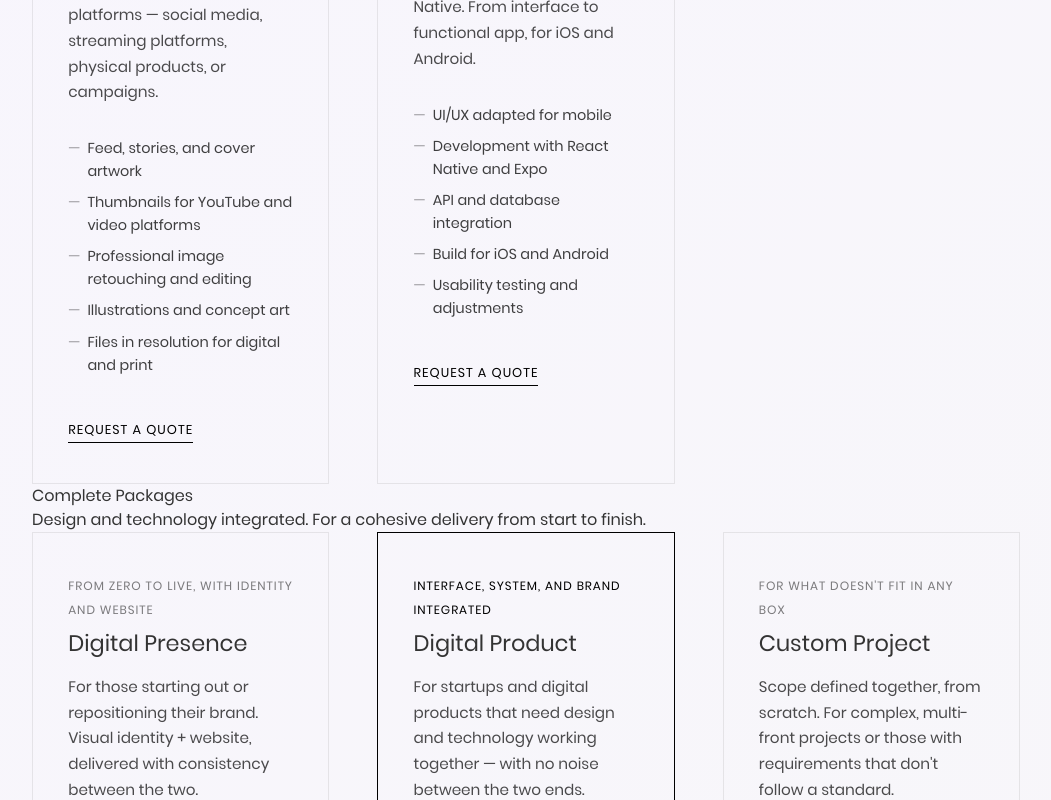
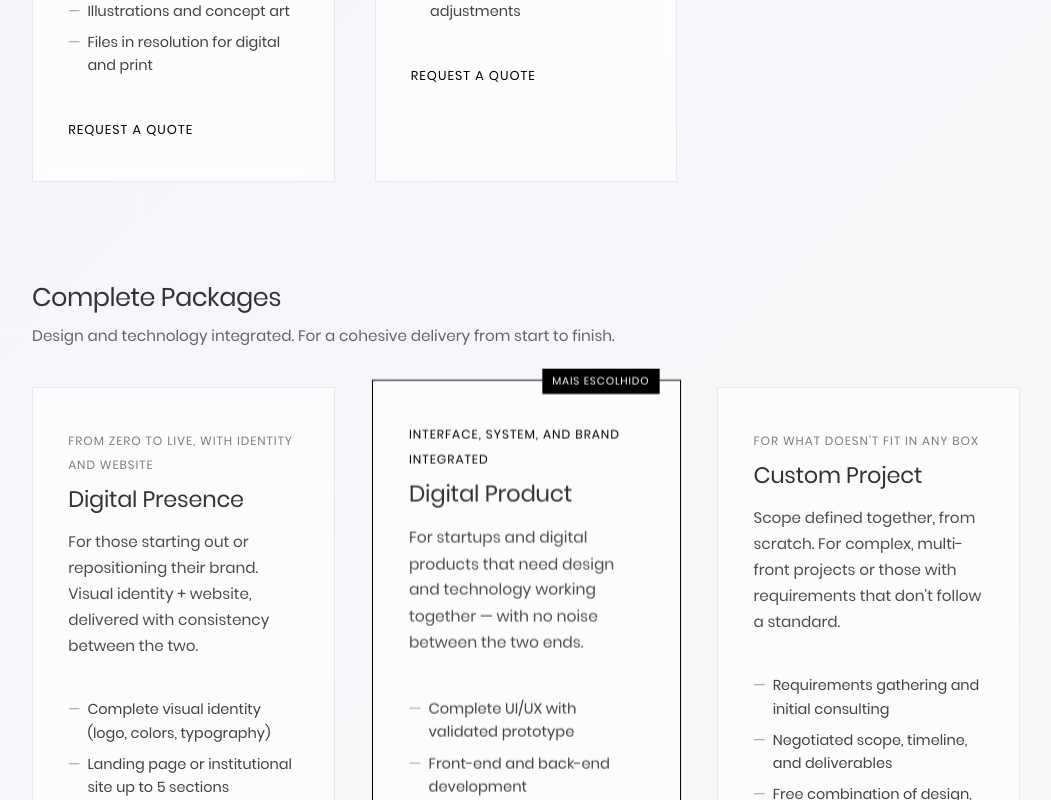
Before and after one commit to sth3r/Portfilio, a React (Vite) app: page /servicos in a window 1280 px wide. Shown: the part 1700-2500 px from the top of the page, without its empty margins (114-1165 px from the left). Built offline with nearby package versions, Linux system fonts and the light colour scheme.

Commit message:
att pagina dos serviços

```diff
--- a/src/components/ServiceCard.tsx
+++ b/src/components/ServiceCard.tsx
@@ -1,6 +1,17 @@
 import { Link } from "react-router-dom";
 
-export default function ServiceCard({ service, lang }: any) {
+type Service = {
+  slug: string;
+  title: Record<string, string>;
+  items: Record<string, string[]>;
+};
+
+type Props = {
+  service: Service;
+  lang: "pt" | "en" | "es";
+};
+
+export default function ServiceCard({ service, lang }: Props) {
   return (
     <Link to={`/services/${service.slug}`} className="service-card">
       <h3>{service.title[lang]}</h3>
--- a/src/components/ServiceModal.tsx
+++ b/src/components/ServiceModal.tsx
@@ -1,9 +1,19 @@
-export default function ServiceModal({ onClose }: { onClose: () => void }) {
+type ServiceModalProps = {
+  onClose: () => void;
+  title?: string;
+  description?: string;
+};
+
+export default function ServiceModal({
+  onClose,
+  title = "Vamos conversar?",
+  description = "Conte um pouco sobre seu projeto.",
+}: ServiceModalProps) {
   return (
     <div className="modal-overlay" onClick={onClose}>
       <div className="modal" onClick={(e) => e.stopPropagation()}>
-        <h3>Vamos conversar?</h3>
-        <p>Conte um pouco sobre seu projeto.</p>
+        <h3>{title}</h3>
+        <p>{description}</p>
 
         <a
           href="https://wa.me/5553984166749"
--- a/src/pages/ServicesPage.tsx
+++ b/src/pages/ServicesPage.tsx
@@ -12,17 +12,17 @@ const ServicesPage: React.FC = () => {
   return (
     <main className="services-section">
       <Navbar />
-
+{/*
       <header className="services-header">
         <h1>{t.title}</h1>
         <p>{t.description}</p>
-      </header>
+      </header> */}
 
       {/* 1️⃣ Decisão rápida — pacotes em destaque */}
       <ServicePackages />
 
       {/* 2️⃣ Detalhamento completo para quem quer saber mais */}
-      <div className="services-grid">
+      {/* <div className="services-grid">
         {t.groups.map((group) => (
           <article key={group.category} className="service-card">
             <h2>{group.category}</h2>
@@ -33,10 +33,10 @@ const ServicesPage: React.FC = () => {
             </ul>
           </article>
         ))}
-      </div>
+      </div> */}
 
       {/* 3️⃣ CTA depois de ver tudo */}
-      <div className="services-cta">
+      {/* <div className="services-cta">
         <a
           href="https://wa.me/5553984166749"
           target="_blank"
@@ -46,7 +46,7 @@ const ServicesPage: React.FC = () => {
         >
           {t.cta}
         </a>
-      </div>
+      </div> */}
     </main>
   );
 };
--- a/src/styles/components/ServicePackages.css
+++ b/src/styles/components/ServicePackages.css
@@ -31,13 +31,34 @@
 }
 
 /* =========================
-   Grid Invisível
+   Subsections
+========================= */
+
+.packages-subsection {
+  margin-bottom: 6rem;
+}
+
+.packages-subsection h3 {
+  font-size: 1.6rem;
+  font-weight: 500;
+  margin-bottom: 0.5rem;
+  letter-spacing: -0.02em;
+}
+
+.packages-subsection p {
+  font-size: 0.95rem;
+  color: rgba(0, 0, 0, 0.6);
+  margin-bottom: 2.5rem;
+}
+
+/* =========================
+   Grid
 ========================= */
 
 .packages-grid {
   display: grid;
-  grid-template-columns: repeat(auto-fit, minmax(280px, 1fr));
-  gap: 3rem;
+  grid-template-columns: repeat(auto-fit, minmax(300px, 1fr));
+  gap: 2.5rem;
 }
 
 /* =========================
@@ -48,13 +69,25 @@
   position: relative;
   padding: 2.5rem 2.2rem;
   border: 1px solid rgba(0, 0, 0, 0.08);
-  transition: transform 0.35s ease, border-color 0.35s ease;
+
+  background: rgba(255, 255, 255, 0.65);
+  backdrop-filter: blur(6px);
+
+  transition:
+    transform 0.35s ease,
+    border-color 0.35s ease,
+    box-shadow 0.35s ease;
 }
 
 .package-card:hover {
-  transform: translateY(-6px);
+  transform: translateY(-8px);
   border-color: rgba(0, 0, 0, 0.25);
+  box-shadow: 0 20px 40px rgba(0, 0, 0, 0.08);
 }
+
+/* =========================
+   Header Card
+========================= */
 
 .package-header {
   margin-bottom: 2rem;
@@ -71,6 +104,7 @@
   font-size: 1.4rem;
   font-weight: 500;
   margin: 0.4rem 0 0.8rem;
+  letter-spacing: -0.01em;
 }
 
 .package-header p {
@@ -118,9 +152,25 @@
   letter-spacing: 0.08em;
   text-transform: uppercase;
   text-decoration: none;
-  border-bottom: 1px solid #000;
-  padding-bottom: 0.2rem;
   color: #000;
+  position: relative;
+}
+
+.package-cta::after {
+  content: "";
+  position: absolute;
+  left: 0;
+  bottom: -4px;
+  width: 100%;
+  height: 1px;
+  background: #000;
+  transform: scaleX(0);
+  transform-origin: left;
+  transition: transform 0.3s ease;
+}
+
+.package-cta:hover::after {
+  transform: scaleX(1);
 }
 
 /* =========================
@@ -128,7 +178,21 @@
 ========================= */
 
 .package-card.highlighted {
-  border-color: #000;
+  border: 1px solid #000;
+  transform: scale(1.02);
+}
+
+.package-card.highlighted::before {
+  content: "Mais escolhido";
+  position: absolute;
+  top: -12px;
+  right: 20px;
+  font-size: 0.65rem;
+  letter-spacing: 0.08em;
+  text-transform: uppercase;
+  background: #000;
+  color: #fff;
+  padding: 0.3rem 0.6rem;
 }
 
 .package-card.highlighted .package-subtitle {
@@ -143,4 +207,8 @@
   .packages-header {
     margin-bottom: 3.5rem;
   }
+
+  .packages-subsection {
+    margin-bottom: 4rem;
+  }
 }
```
